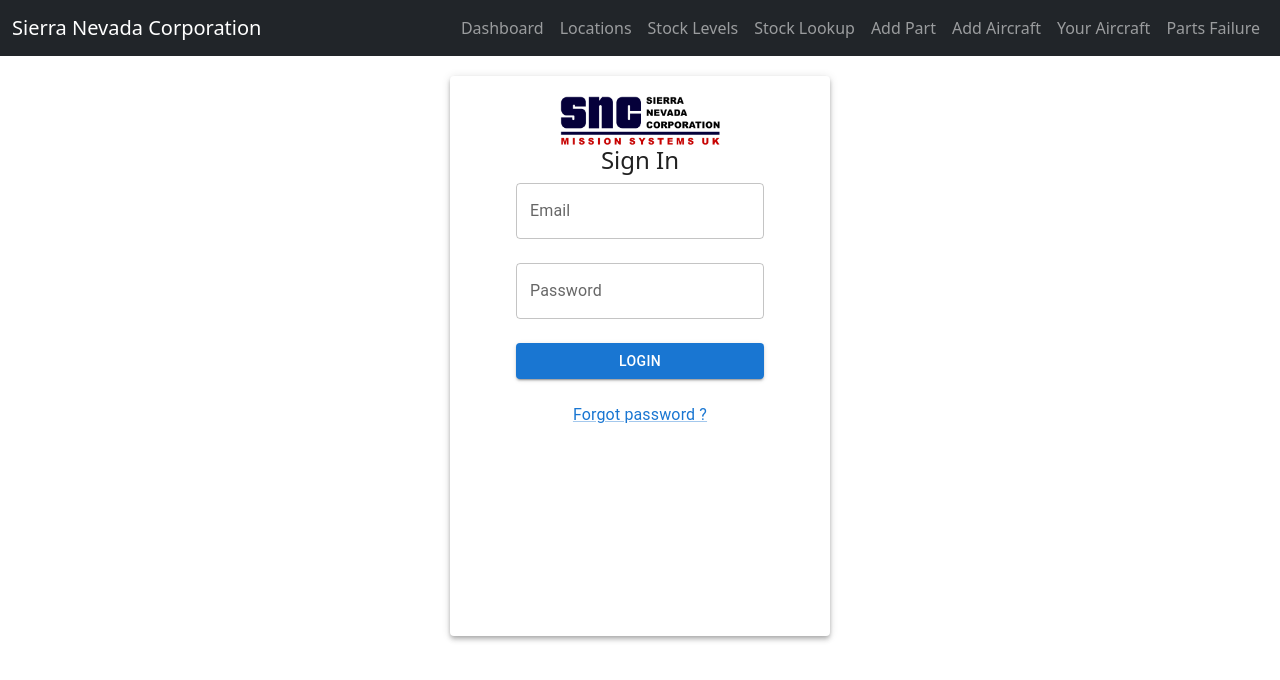
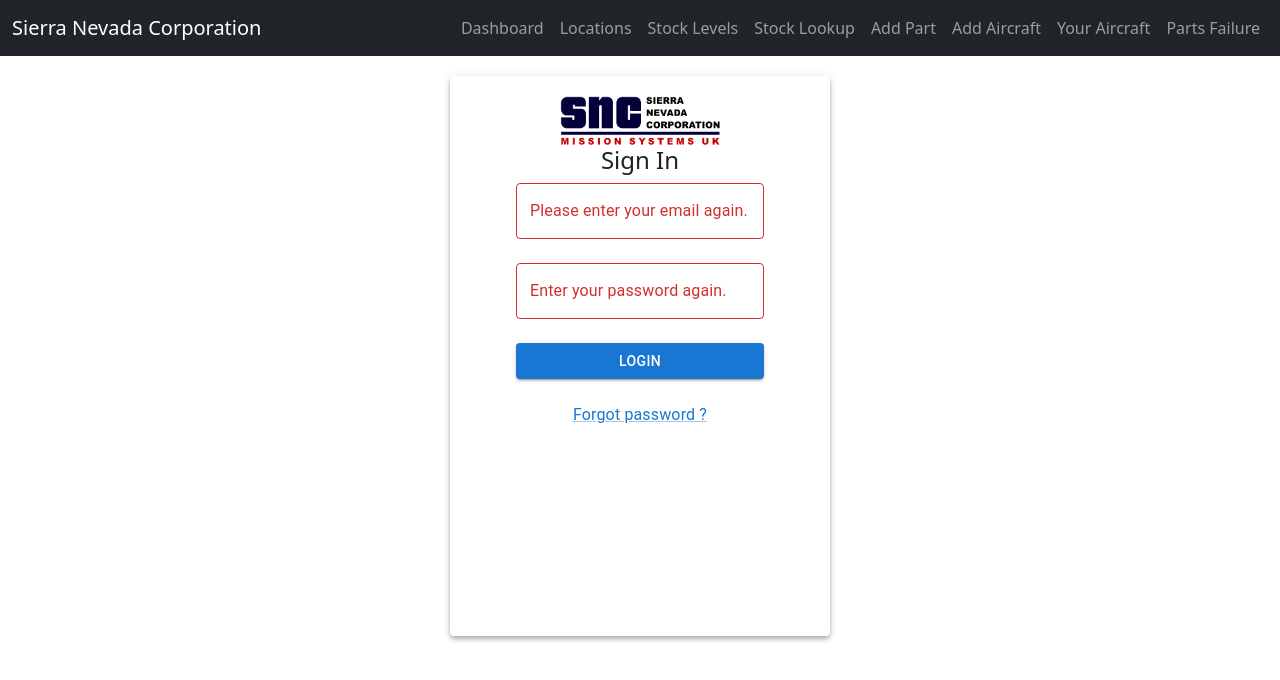
Before and after one commit to reicraftscodes/uas-lifecycle-management-frontend, a React (Create React App) app: page /login in a window 1280 px wide. Shown: the top 680 px of the page. Built offline with nearby package versions, Linux system fonts and the light colour scheme; no server answers.

Commit message:
fix : issue #14 added text field validation

```diff
--- a/src/components/UserLogin.js
+++ b/src/components/UserLogin.js
@@ -16,7 +16,7 @@ function UserLogin() {
     const [password, setPassword] = useState('');
     const [loading, setLoading] = useState(false);
     const [message, setMessage] = useState("");
-
+    const [isError, setIsError] = useState(false);
 
     const onChangeUsername = (e) => {
         const email = e.target.value;
@@ -47,10 +47,25 @@ function UserLogin() {
                     <h4>Sign In</h4>
                 </Grid>
                 <FormControl>
-                    <TextField label='Email' placeholder='Enter your email' onChange={onChangeUsername} value={email}/>
+                    <TextField
+                        label='Email'
+                        placeholder='Enter your email'
+                        onChange={onChangeUsername}
+                        value={email}
+                        error
+                        id="outlined-error"
+                        label="Please enter your email again."
+                    />
                     <br/>
-                    <TextField label='Password' placeholder='Enter your password' type='password'
-                               onChange={onChangePassword} value={password}/>
+                    <TextField label='Password'
+                               placeholder='Enter your password'
+                               type='password'
+                               onChange={onChangePassword}
+                               value={password}
+                               error
+                               id="outlined-error"
+                               label="Enter your password again."
+                    />
                     <br/>
                     <Button type='submit' _disabled={loading} color='primary' variant="contained" onClick={handleLogin}
                             isLoading={loading}> Login </Button><br/>
```
